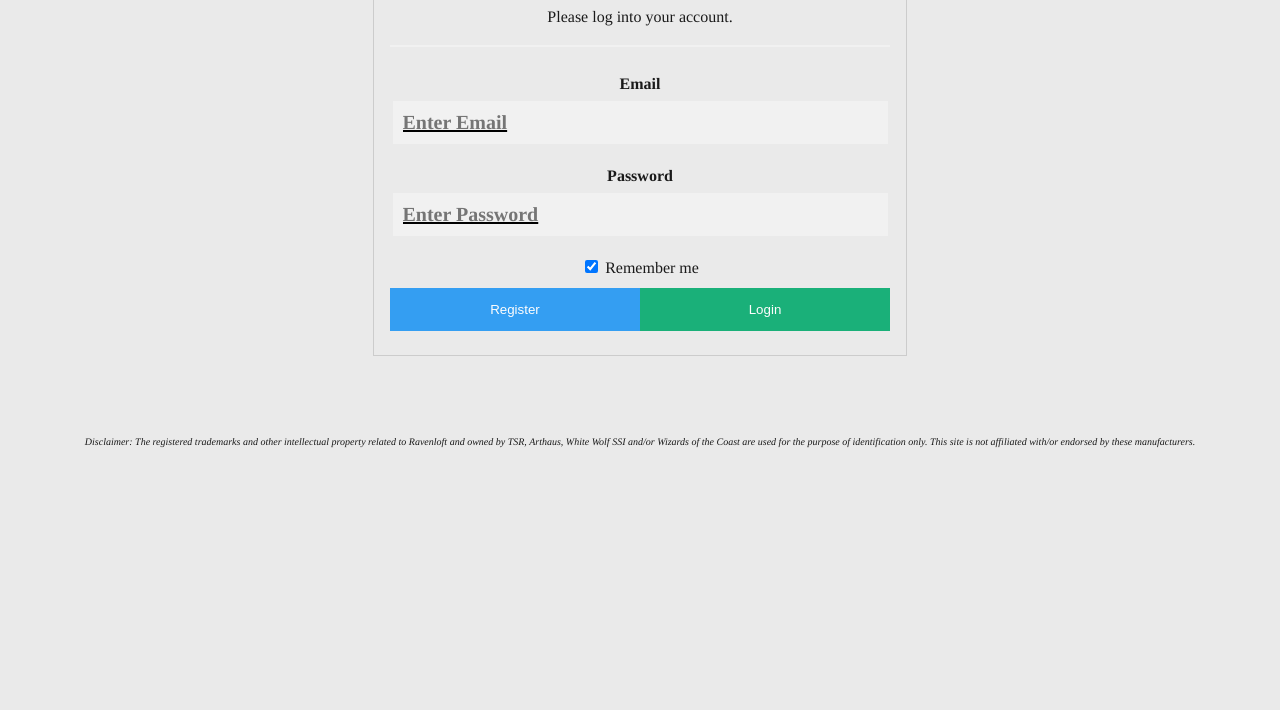
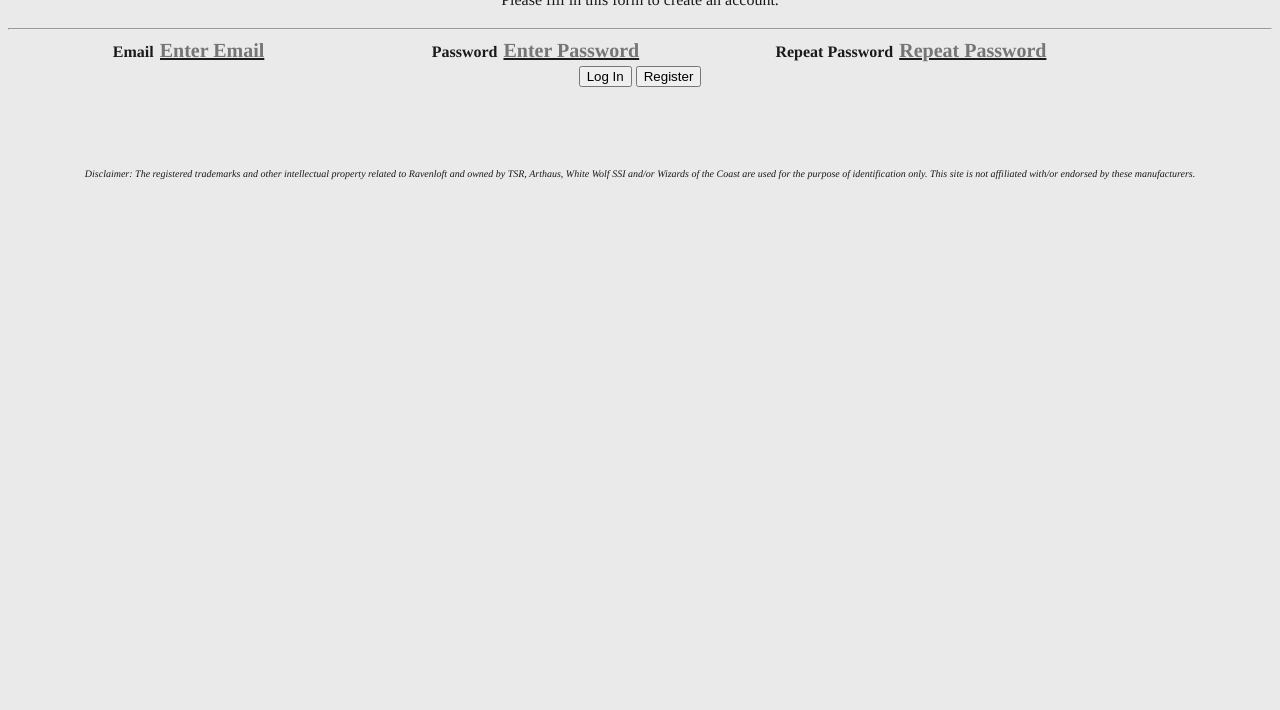
Before and after one commit to blizzard318/Saragoss, a website: page Website/CreateCharacter/index.html in a window 1280 px wide. Shown: the part 90-800 px from the top of the page. Drawn offline with Linux system fonts and the light colour scheme.

Commit message:
what gives

```diff
--- a/Website/CreateCharacter/index.html
+++ b/Website/CreateCharacter/index.html
@@ -12,103 +12,13 @@
 <script src='toggle.js'></script>
 </head>
 
-<style>
-input[type=email], input[type=password] {
-  width: 95%;
-  padding: 10px;
-  margin: 5px 0 20px 0;
-  display: inline-block;
-  border: none;
-  background: #f1f1f1;
-  color: black
-}
-
-input[type=email]:focus, input[type=password]:focus {
-  background-color: #ddd;
-  outline: none;
-}
-
-hr {
-  border: 1px solid #f1f1f1;
-  margin-bottom: 25px;
-}
-
-button {
-  color: white;
-  padding: 14px 20px;
-  margin: 8px 0;
-  border: none;
-  cursor: pointer;
-  width: 100%;
-  opacity: 0.9;
-  float: left;
-  width: 50%;
-}
-
-button:hover {
-  opacity:1;
-}
-
-.greenbtn {
-  background-color: #04AA6D;
-}
-
-.bluebtn {
-  background-color: #2196F3;
-}
-
-/* Add padding to container elements */
-.container {
-  padding: 16px;
-  width: 500px;
-  max-width: fit-content;
-  margin-left: auto;
-  margin-right: auto;
-  border: 1px solid #ccc;
-}
-
-/* Clear floats */
-.clearfix::after {
-  content: "";
-  clear: both;
-  display: table;
-}
-
-@media screen and (max-width: 300px) {
-  button {
-     width: 100%;
-  }
-}
-</style>
-
 <body>
 <span style='float:right;display:inline-block;height:0px'>
 <label for='darkmode'>Dark Mode</label>
 <input type='checkbox' id='darkmode'>
 </span>
 
-  <div class="container" id="login">
-    <h1>Log In</h1>
-    <p>Please log into your account.</p>
-    <hr>
-
-    <label for="login-email"><b>Email</b></label>
-    <input type="email" placeholder="Enter Email" id="login-email" required>
-
-    <label for="login-pw"><b>Password</b></label>
-    <input type="password" placeholder="Enter Password" id="login-pw" required>
-
-    <label>
-      <input type="checkbox" checked="checked" id="remember"> Remember me
-    </label>
-
-    <div class="clearfix">
-		<button type="button" class="bluebtn" onclick="toggle()">Register</button>
-		<button type="button" class="greenbtn" onclick="login()">Login</button>
-    </div>
-  </div>
-
-  <div class="container" id="register" style="display:none">
+  <div>
     <h1>Register</h1>
     <p>Please fill in this form to create an account.</p>
     <hr>
--- a/Website/functions/register.js
+++ b/Website/functions/register.js
@@ -15,5 +15,6 @@ export async function onRequestPost(context) {
 
   return new Response(JSON.stringify({ message: 'Registration successful', user }), {
     headers: { 'Content-Type': 'application/json' },
+	status: 201,
   });
 }
```
Also changed, not shown: Website/Login/index.html (+6 -0 lines), Website/Login/login.js (+11 -3 lines).
